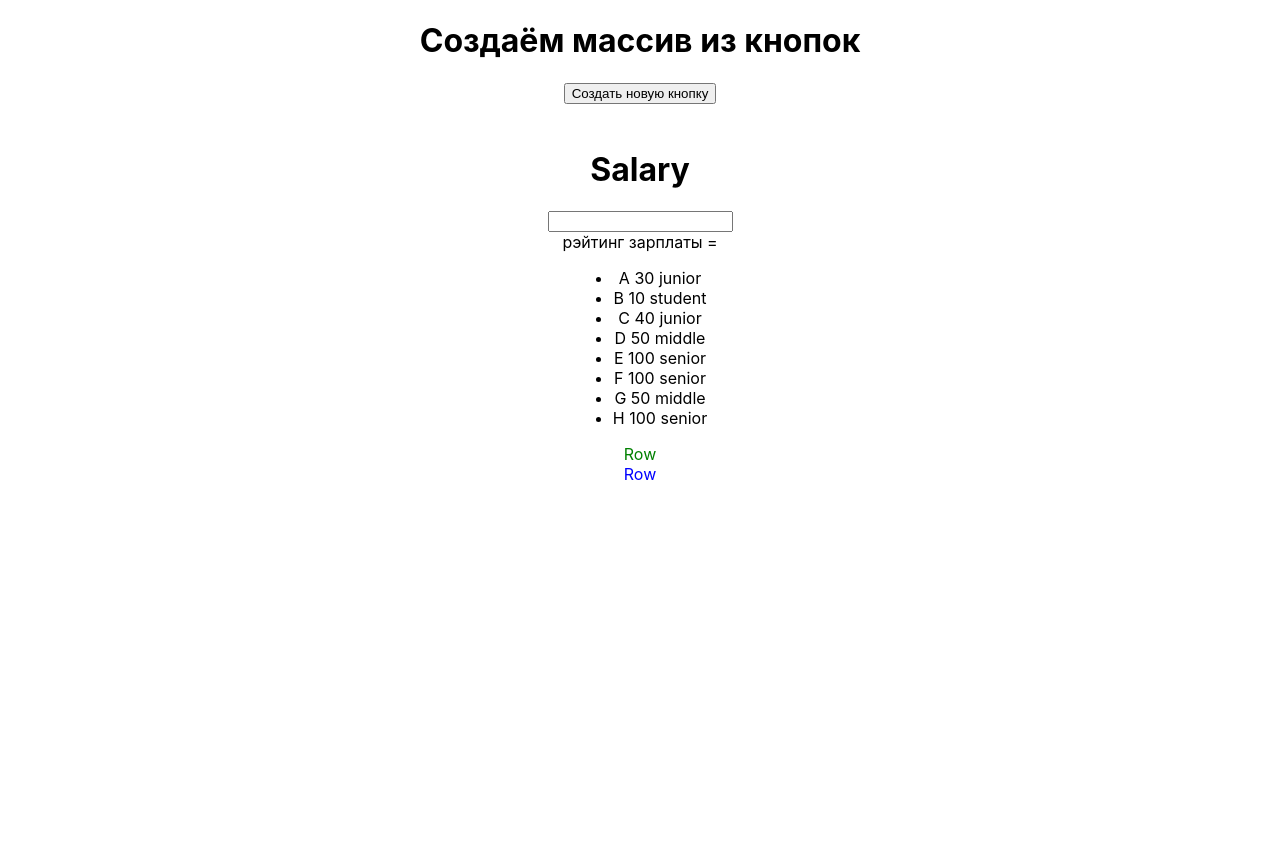
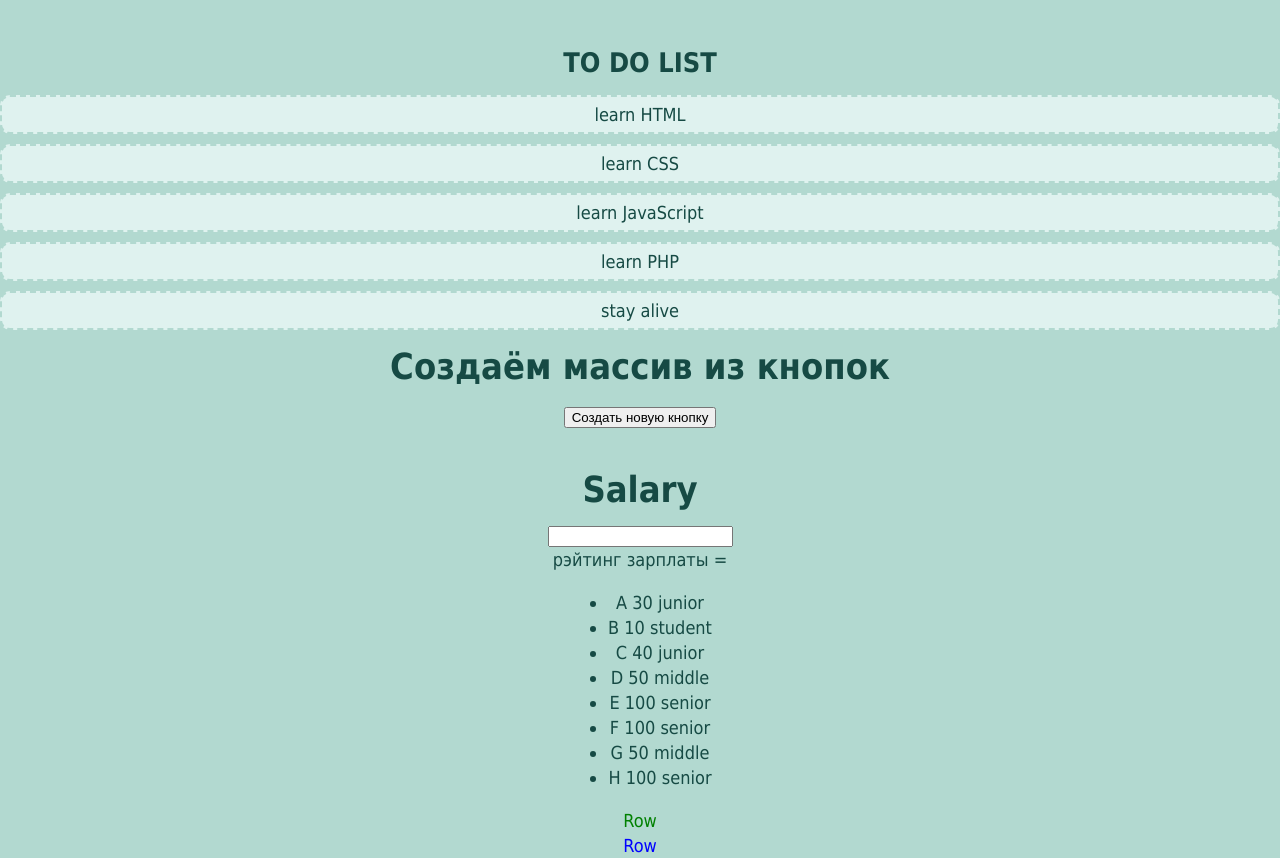
Before and after one commit to AlexVedernikoff/theory, a React (Create React App) app: page / in a window 1280 px wide. Before the commit the page ends 800 px from the top, so only its background shows below. Built offline with nearby package versions, Linux system fonts and the light colour scheme; the HTML template or start-up script is replaced by a standard one.

Commit message:
drag&drop_native.js

```diff
--- a/src/App.tsx
+++ b/src/App.tsx
@@ -17,6 +17,7 @@ import { LabyrinthNative } from "./Обход Лабиринта/LabyrinthNative
 import { ReactCachingDecorator } from "./Теория/декораторы";
 import { AppM, AppMb, Mosbirzja, Mosbtasks } from "./interviewTasks/Мосбиржа/мосбиржа";
 import { ArrayMySortPolyfill } from "./Полифилы/array_sort()";
+import { DragDropNative } from "./Теория/Drag&Drop";
 
 const App: React.FC = () => {
   // ArrayFindUniquePolyfill();
@@ -26,15 +27,15 @@ const App: React.FC = () => {
   // console.log("dropDownItems = ", dropDownItems());
   // this_context(); // лекция про потерю контекста
   // test();
-
-  ArrayMySortPolyfill(); // полифил на array.sort()
   // Mosbirzja();
 
-  // LabyrinthNative(); //  Задача про обход Лабиринта на чистом js
-  // ReactCachingDecorator(); // Декораторы
+  // ArrayMySortPolyfill();   // 1 полифил на array.sort()
+  // LabyrinthNative();       // 2 Задача про обход Лабиринта на чистом js
+  // ReactCachingDecorator(); // 3 Декораторы
 
   return (
     <div className="App">
+      <DragDropNative />
       {/* <Maze /> Задача про обход Лабиринта */}
       <Buttons />
       {/* <CounterEffector /> */}
--- a/src/Обход Лабиринта/React/Обход лабиринта.tsx
+++ b/src/Обход Лабиринта/React/Обход лабиринта.tsx
@@ -7,9 +7,11 @@ export const Maze: React.FC = () => {
   const Maze = [
     [".", ".", ".", ".", ".", "."],
     [".", "W", "W", "W", "W", "."],
-    [".", "W", ".", ".", ".", "."],
-    [".", "W", ".", "W", ".", "W"],
+    [".", "W", ".", ".", "W", "."],
     [".", "W", ".", "W", ".", "."],
+    [".", "W", ".", "W", "W", "W"],
+    [".", ".", ".", ".", ".", "."],
+    [".", ".", "W", ".", "W", "."],
     [".", ".", ".", "W", "W", "."],
   ];
 
--- /dev/null
+++ b/src/Теория/Drag&Drop/drag&drop_native.js
@@ -0,0 +1,87 @@
+import { useEffect } from "react";
+import s from "./drag_drop_native.module.scss";
+
+export const DragDropNative = () => {
+  useEffect(() => {
+    const getNextElement = (cursorPosition, currentElement) => {
+      // Получаем объект с размерами и координатами
+      const currentElementCoord = currentElement.getBoundingClientRect();
+      // Находим вертикальную координату центра текущего элемента
+      const currentElementCenter = currentElementCoord.y + currentElementCoord.height / 2;
+
+      // Если курсор выше центра элемента, возвращаем текущий элемент
+      // В ином случае — следующий DOM-элемент
+      const nextElement = cursorPosition < currentElementCenter ? currentElement : currentElement.nextElementSibling;
+
+      return nextElement;
+    };
+    const handleDragstart = (evt) => {
+      console.log("сработало событие dragstart");
+      evt.target.classList.add(s.selected);
+    };
+
+    const handleDragend = (evt) => {
+      console.log("сработало событие dragend");
+      evt.target.classList.remove(s.selected);
+    };
+
+    const handleDragover = (evt) => {
+      console.log("сработало событие dragover");
+      evt.preventDefault();
+
+      const activeElement = tasksListElement.querySelector(`.${s.selected}`);
+      const currentElement = evt.target;
+      const isMoveable = activeElement !== currentElement && currentElement.classList.contains(`${s.tasks__item}`);
+
+      if (!isMoveable) {
+        return;
+      }
+
+      // evt.clientY — вертикальная координата курсора в момент,
+      // когда сработало событие
+      const nextElement = getNextElement(evt.clientY, currentElement);
+
+      // Проверяем, нужно ли менять элементы местами
+      if ((nextElement && activeElement === nextElement.previousElementSibling) || activeElement === nextElement) {
+        // Если нет, выходим из функции, чтобы избежать лишних изменений в DOM
+        return;
+      }
+
+      tasksListElement.insertBefore(activeElement, nextElement);
+    };
+
+    const tasksListElement = document.querySelector(`.${s.tasks__list}`);
+    const taskElements = tasksListElement.querySelectorAll(`.${s.tasks__item}`);
+    for (const task of taskElements) {
+      task.draggable = true;
+    }
+
+    tasksListElement.addEventListener("dragstart", handleDragstart);
+    tasksListElement.addEventListener("dragend", handleDragend);
+    tasksListElement.addEventListener("dragover", handleDragover);
+
+    return () => {
+      console.log("сработало return в useEffect()");
+      tasksListElement.removeEventListener("dragstart", handleDragstart);
+      tasksListElement.removeEventListener("dragend", handleDragend);
+      tasksListElement.removeEventListener("dragover", handleDragover);
+    };
+  });
+  return (
+    <section className={s.tasks}>
+      <h1 className={s.tasks__title}>To do list</h1>
+
+      <ul className={s.tasks__list}>
+        <li className={s.tasks__item}>learn HTML</li>
+        <li className={s.tasks__item}>learn CSS</li>
+        <li className={s.tasks__item}>learn JavaScript</li>
+        <li className={s.tasks__item}>learn PHP</li>
+        <li className={s.tasks__item}>stay alive</li>
+      </ul>
+    </section>
+  );
+};
+
+// https://habr.com/ru/companies/htmlacademy/articles/541972/
+
+// todo: функция, определяющая количество дней между двумя датами
--- /dev/null
+++ b/src/Теория/Drag&Drop/drag_drop_native.module.scss
@@ -0,0 +1,44 @@
+body {
+  font-family: "Tahoma", sans-serif;
+  font-size: 18px;
+  line-height: 25px;
+  color: #164a44;
+
+  background-color: #b2d9d0;
+}
+
+.tasks__title {
+  margin: 50px 0 20px 0;
+
+  text-align: center;
+  text-transform: uppercase;
+}
+
+.tasks__list {
+  margin: 0;
+  padding: 0;
+
+  list-style: none;
+}
+
+.tasks__item {
+  transition: background-color 0.5s;
+  margin-bottom: 10px;
+  padding: 5px;
+
+  text-align: center;
+  border: 2px dashed #b2d9d0;
+  border-radius: 10px;
+  cursor: move;
+  background-color: #dff2ef;
+
+  transition: background-color 0.5s;
+}
+
+.tasks__item:last-child {
+  margin-bottom: 0;
+}
+
+.selected {
+  opacity: 0.6;
+}
--- /dev/null
+++ b/src/Теория/Drag&Drop/index.js
@@ -0,0 +1 @@
+export { DragDropNative } from "./drag&drop_native";
```
